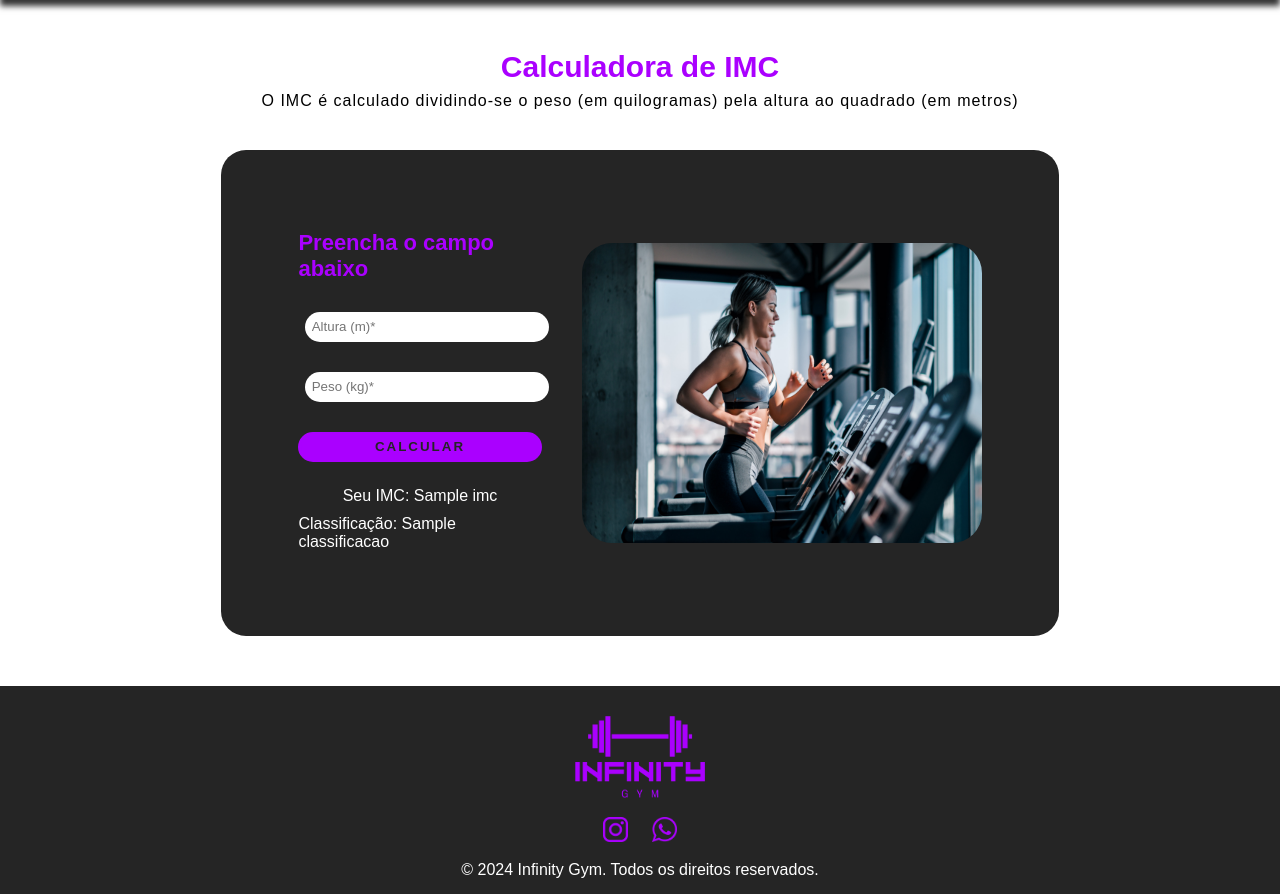
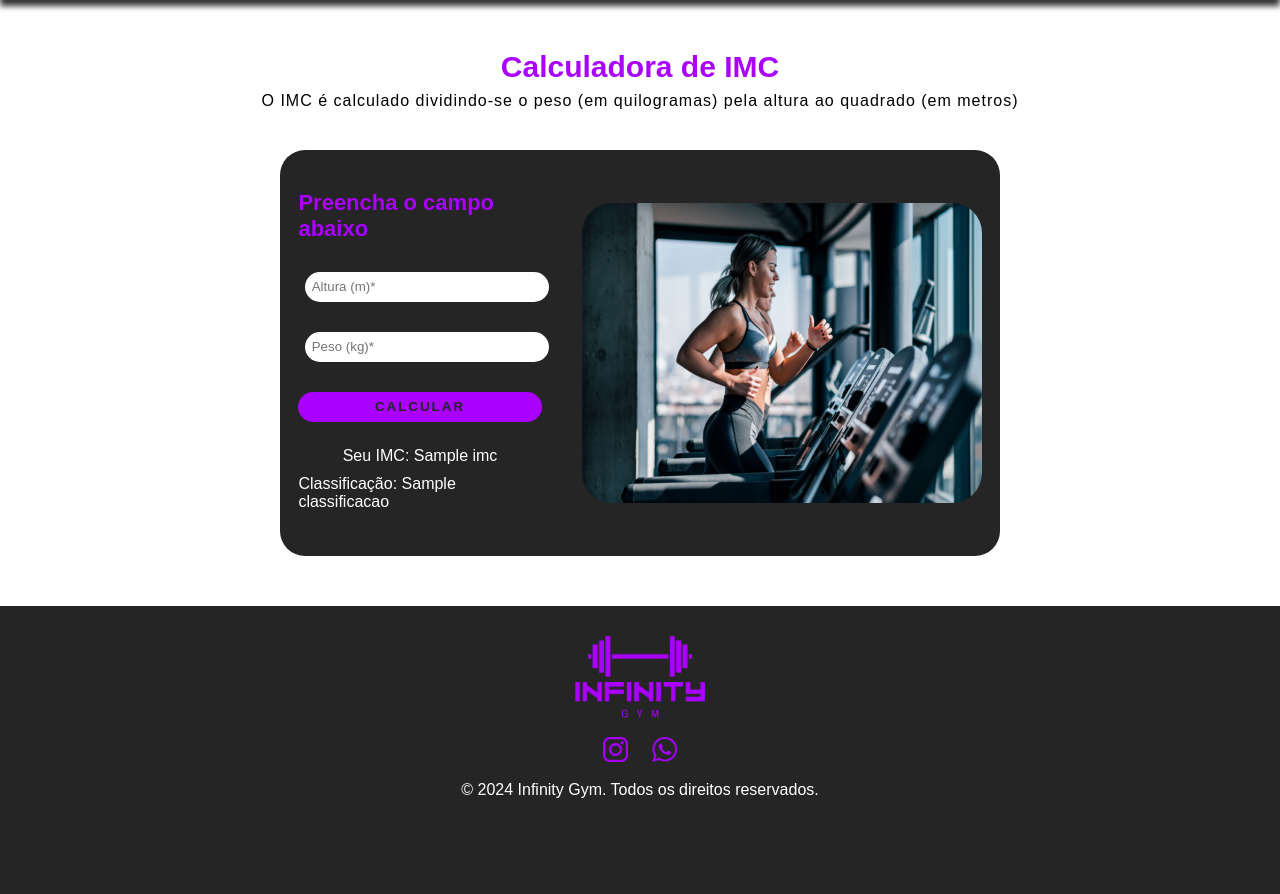
Before and after one commit to FelipeGoncales/SiteAcademia, a Flask app: template templates/imc.html in a window 1280 px wide. Shown: the part 144-1038 px from the top of the page. After the commit the page ends 942 px from the top, so only its background shows below. Run offline with Flask 3, Linux system fonts and the light colour scheme; the template is opened without the code that fills it: most values are stand-ins (such as "Sample title", 1, 10 or a date in 2020).

Commit message:
Revert "Merge branch 'main' of https://github.com/FelipeGoncales/SiteAcademia"
This reverts commit 5eab05e4ece37796b3bc446af35eb3c5a685df2a, reversing
changes made to 6b2dfee1afe16edb6971e9e0d200cfb6a3c18575.

```diff
--- a/static/css/imc.css
+++ b/static/css/imc.css
@@ -78,9 +78,9 @@ nav button:hover {
 form {
     margin: 0px auto;
     margin-top: 40px;
-    padding: 10vh;
+    padding: 40px;
     background-color: var(--cor-prim);
-    width: 53vw;
+    width: 50vw;
     border-radius: 25px;
     display: flex;
     align-items: center;
@@ -97,6 +97,7 @@ form {
     flex-direction: column;
     align-items: center;
     justify-content: center;
+    width: 22vw;
 }
 
 
```
Also changed, not shown: python.py (renamed from main.py).
